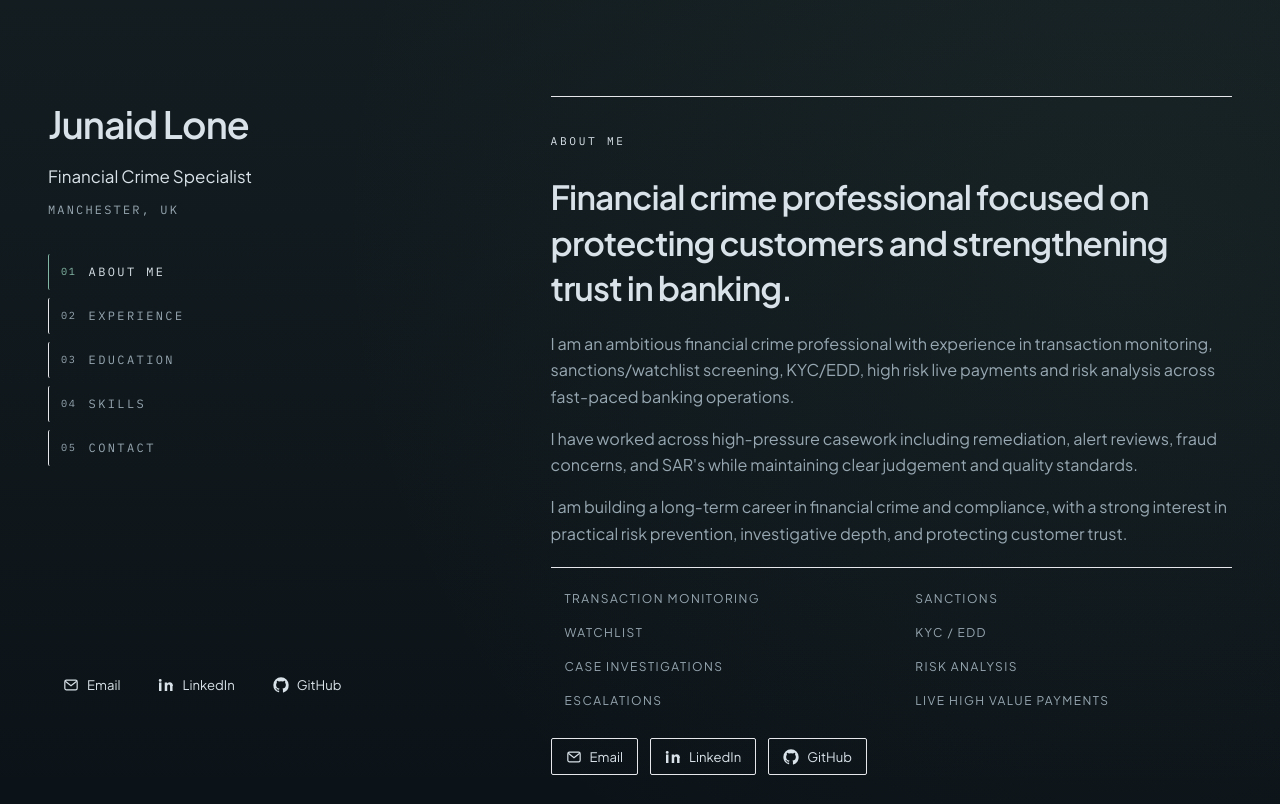
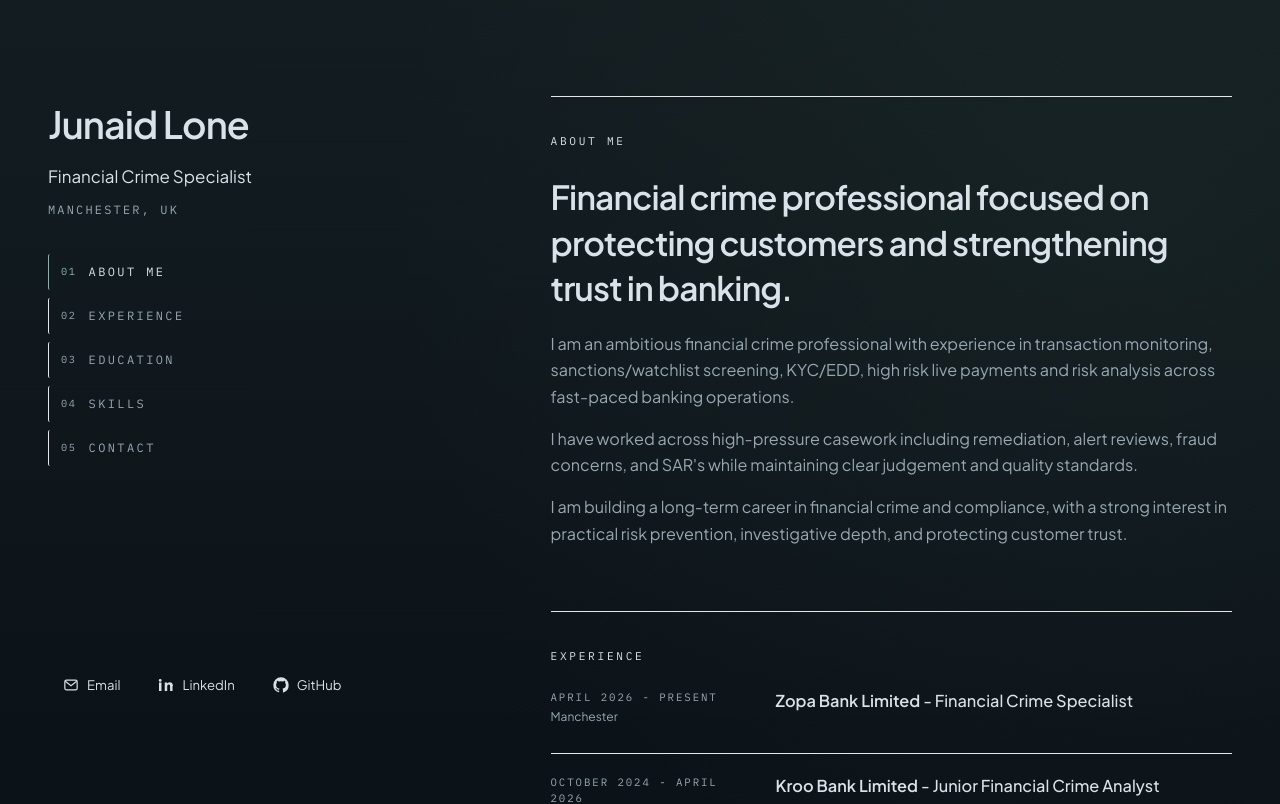
Before and after one commit to JunaidxLone/junaid-portfolio, a Next.js app: page / in a window 1280 px wide. Shown: the top 804 px of the page. Built offline with nearby package versions, Linux system fonts and the light colour scheme.

Commit message:
Remove duplicate summary block and update company names

```diff
--- a/src/components/PortfolioPage.tsx
+++ b/src/components/PortfolioPage.tsx
@@ -9,7 +9,6 @@ import Footer from "@/components/Footer";
 import MobileNav from "@/components/MobileNav";
 import SocialLink from "@/components/SocialLink";
 import {
-  aboutFocusAreas,
   aboutLead,
   aboutParagraphs,
   contactCopy,
@@ -97,22 +96,6 @@ export default function PortfolioPage() {
                     <p key={paragraph}>{paragraph}</p>
                   ))}
                 </div>
-                <ul className="grid gap-x-5 gap-y-2.5 border-t border-line/70 pt-4 sm:grid-cols-2">
-                  {aboutFocusAreas.map((focusArea) => (
-                    <li key={focusArea}>
-                      <span className="inline-flex items-center gap-2 text-xs uppercase tracking-[0.12em] text-muted">
-                        <span aria-hidden className="h-1.5 w-1.5 rounded-full bg-accent/80" />
-                        {focusArea}
-                      </span>
-                    </li>
-                  ))}
-                </ul>
-              </div>
-
-              <div className="mt-7 flex flex-wrap gap-3">
-                {contactLinks.map((link) => (
-                  <SocialLink key={link.label} link={link} />
-                ))}
               </div>
             </AnimatedSection>
 
--- a/src/data/portfolio.ts
+++ b/src/data/portfolio.ts
@@ -26,27 +26,16 @@ export const aboutParagraphs: string[] = [
   "I am building a long-term career in financial crime and compliance, with a strong interest in practical risk prevention, investigative depth, and protecting customer trust."
 ];
 
-export const aboutFocusAreas: string[] = [
-  "Transaction Monitoring",
-  "SANCTIONS",
-  "WATCHLIST",
-  "KYC / EDD",
-  "Case Investigations",
-  "Risk Analysis",
-  "Escalations",
-  "Live High Value Payments"
-];
-
 export const experience: ExperienceRole[] = [
   {
-    company: "ZOPA BANK LIMITED",
+    company: "Zopa Bank Limited",
     title: "Financial Crime Specialist",
     location: "Manchester",
     period: "April 2026 - Present",
     points: []
   },
   {
-    company: "KROO BANK LTD",
+    company: "Kroo Bank Limited",
     title: "Junior Financial Crime Analyst",
     location: "Manchester",
     period: "October 2024 - April 2026",
```
